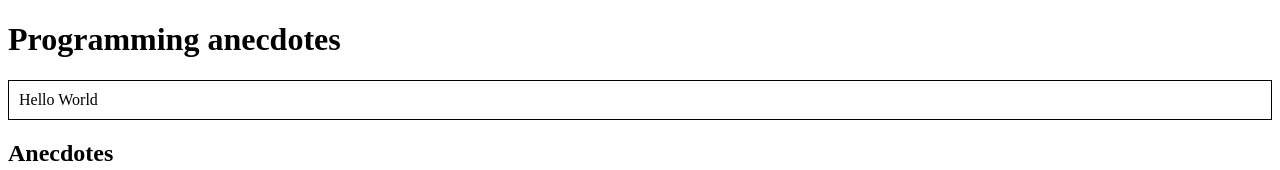
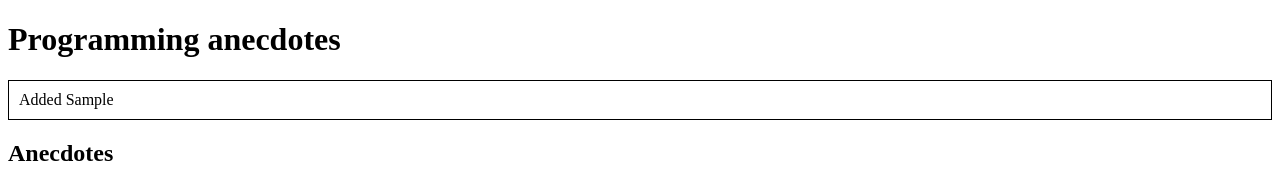
Before and after one commit to SimoAntikainen/Palautus, a React (Create React App) app in the folder tehtavat6/redux-anecdotes-v2/: page / in a window 1280 px wide. Both pictures are taken after typing "Sample" into the empty fields and a click on the button "create". Shown: the top 170 px of the page. Built offline with nearby package versions, Linux system fonts and the light colour scheme.

Commit message:
part 6.5

```diff
--- a/tehtavat6/redux-anecdotes-v2/src/components/AnecdoteForm.js
+++ b/tehtavat6/redux-anecdotes-v2/src/components/AnecdoteForm.js
@@ -1,11 +1,13 @@
 import React from 'react'
 import { anecdoteCreation } from './../reducers/anecdoteReducer'
+import { setNotification } from './../reducers/notificationReducer'
 
 class AnecdoteForm extends React.Component {
   handleSubmit = (e) => {
     e.preventDefault()
     const content = e.target.anecdote.value
     this.props.store.dispatch(anecdoteCreation(content))
+    this.props.store.dispatch(setNotification('Added ' + content + ''))
 
     e.target.anecdote.value = ''
   }
--- a/tehtavat6/redux-anecdotes-v2/src/components/AnecdoteList.js
+++ b/tehtavat6/redux-anecdotes-v2/src/components/AnecdoteList.js
@@ -1,7 +1,17 @@
 import React from 'react'
 import { voteAnecdote } from './../reducers/anecdoteReducer'
+import { setNotification } from './../reducers/notificationReducer'
 
 class AnecdoteList extends React.Component {
+  handleVote = (id, anecdote) => {
+    this.props.store.dispatch(voteAnecdote(id))
+    this.props.store.dispatch(setNotification('you voted: ' + anecdote + ''))
+
+    setTimeout(() => {
+      this.props.store.dispatch(setNotification(''))
+    }, 10000);
+
+  }
   render() {
     const anecdotes = this.props.store.getState().anecdotes
     return (
@@ -15,7 +25,7 @@ class AnecdoteList extends React.Component {
             <div>
               has {anecdote.votes}
               <button onClick={() =>
-                this.props.store.dispatch(voteAnecdote(anecdote.id))
+                this.handleVote(anecdote.id, anecdote.content)
               }>
                 vote
               </button>
--- a/tehtavat6/redux-anecdotes-v2/src/components/Notification.js
+++ b/tehtavat6/redux-anecdotes-v2/src/components/Notification.js
@@ -8,10 +8,13 @@ class Notification extends React.Component {
       borderWidth: 1
     }
     const message = this.props.store.getState().notification
+    const hide = {display : this.props.store.getState().notification == '' ? 'none' : ''}
 
     return (
-      <div style={style}>
-        {message}
+      <div style={hide}>
+        <div style={style}>
+          {message}
+        </div>
       </div>
     )
   }
--- a/tehtavat6/redux-anecdotes-v2/src/reducers/notificationReducer.js
+++ b/tehtavat6/redux-anecdotes-v2/src/reducers/notificationReducer.js
@@ -1,15 +1,21 @@
-const notification = 'Hello World'
-
-
-const notificationReducer = (state = 'Hello World', action) => {
+const notificationReducer = (state = '', action) => {
   console.log('Store contents', state)
   switch (action.type) {
   case 'SET_MESSAGE':
-    return action.message
+    return action.notification
+  case 'REMOVE_MESSAGE':
+    return ''
   default:
     return state
   }
 }
 
+export const setNotification = (notification) => {
+  return {
+    type: 'SET_MESSAGE',
+    notification
+  }
+}
+
 
 export default notificationReducer
```
